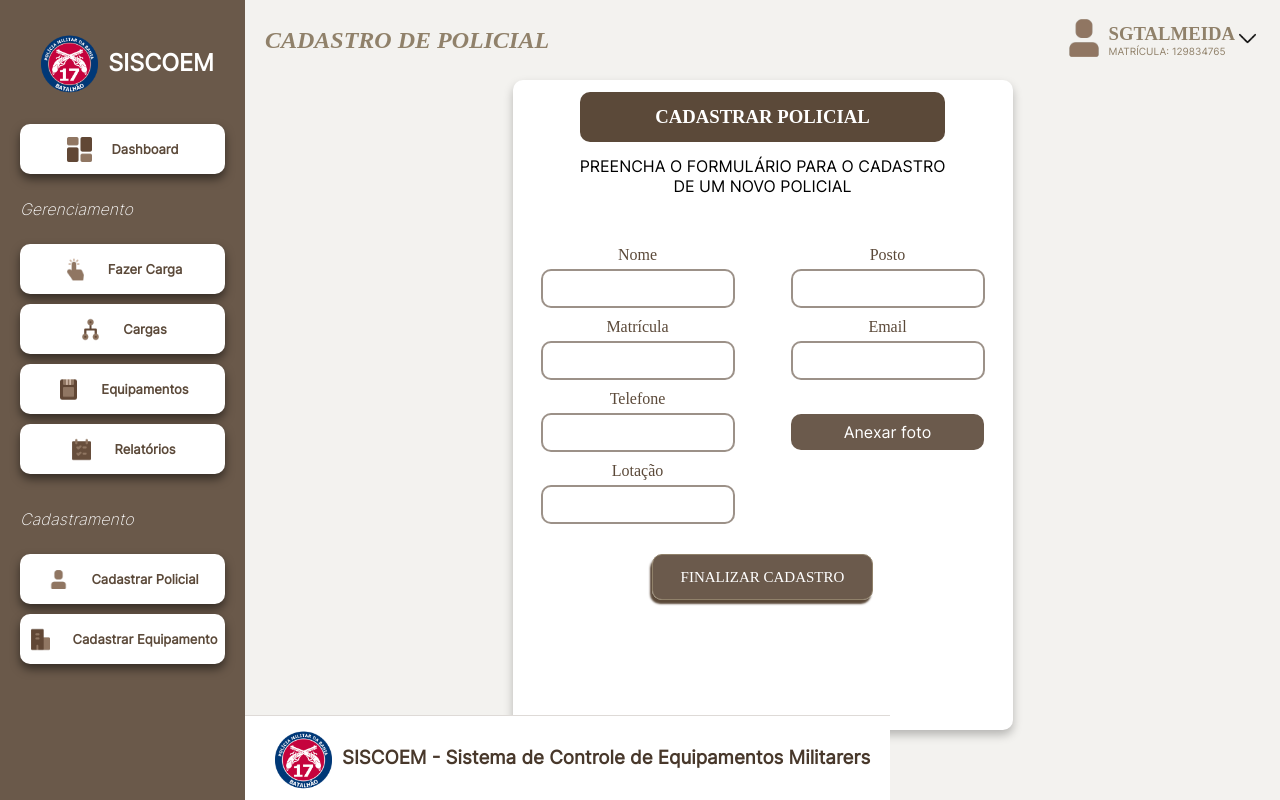
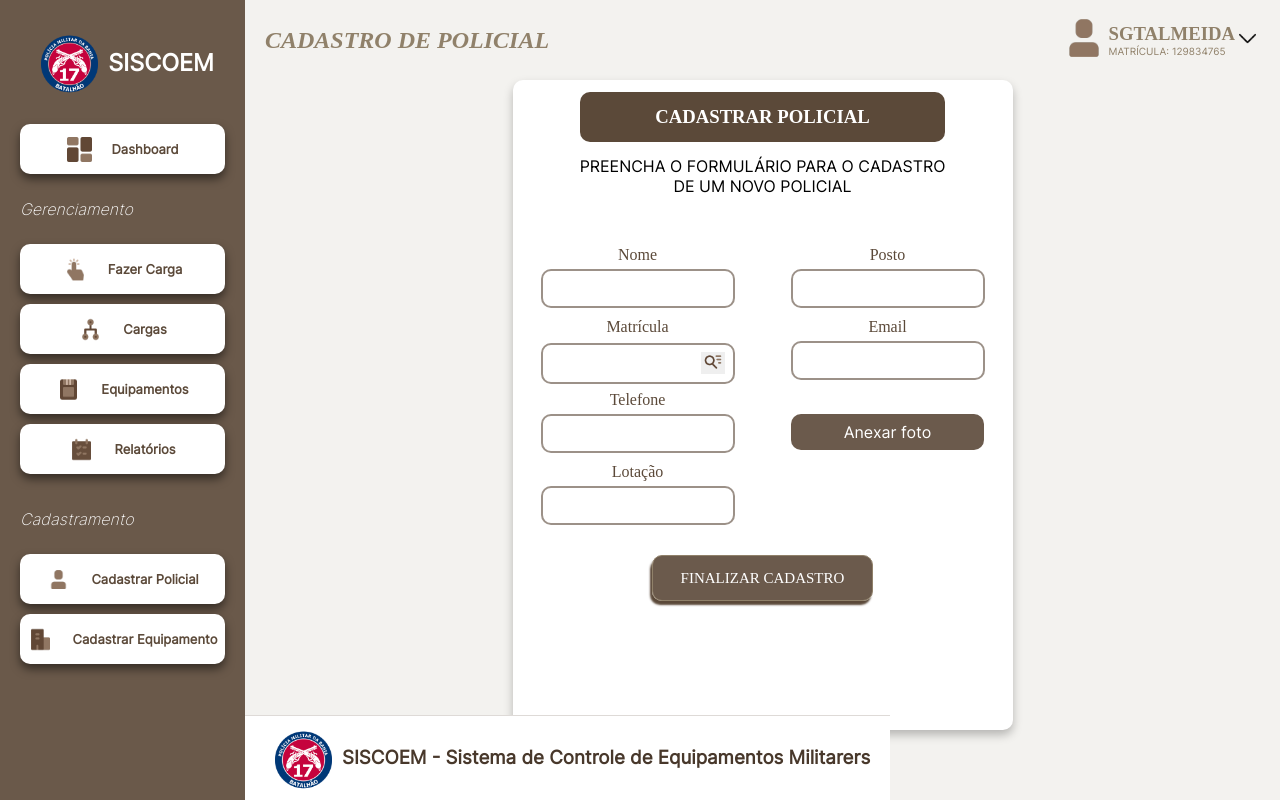
Before and after one commit to R0mi1y/SICOMB, a Django app: page /police/register/ in a window 1280 px wide. Run offline with Django 4.2, Linux system fonts and the light colour scheme; the visitor is signed in with stand-in values (Sample User, id 1); some web fonts are replaced.

Commit message:
att-14-06-2023/add função de edição

```diff
--- a/SICOMB/police/forms.py
+++ b/SICOMB/police/forms.py
@@ -22,7 +22,7 @@ class PoliceForm(forms.ModelForm):
         fields = '__all__'
         widgets = {
             'nome': forms.TextInput(attrs={'class':'input-data'}),
-            'matricula': forms.TextInput(attrs={'class':'input-data'}),
+            'matricula': forms.TextInput(attrs={'id':'matricula-input'}),
             'posto': forms.TextInput(attrs={'class':'input-data'}),
             'email': forms.EmailInput(attrs={'class':'input-data'}),
             'telefone': forms.TextInput(attrs={'class':'input-data'}),
--- a/SICOMB/police/urls.py
+++ b/SICOMB/police/urls.py
@@ -4,5 +4,6 @@ from . import views
 urlpatterns = [
     path('', views.index, name="login"),
     path("register/", views.register_police, name="cadastro"),
+    path("search/<str:matricula>/", views.search_police, name="procurar-policial"),
     path("police-page/", views.finalize_cargo, name="finalizar-carga")
 ]
--- a/SICOMB/police/views.py
+++ b/SICOMB/police/views.py
@@ -5,7 +5,7 @@ from django.http import HttpResponseRedirect
 from django.shortcuts import render
 from police.forms import PoliceForm
 from django.contrib.auth.decorators import login_required
-
+from .models import RegisterPolice
 
 # Create your views here.
 
@@ -29,6 +29,33 @@ def register_police(request):
         'form': form,
     })
 
+
+def search_police(request, matricula):
+
+    try:
+        policial = RegisterPolice.objects.only('matricula').get(matricula=matricula)
+    except RegisterPolice.DoesNotExist:
+        policial = None
+        messages.success(request, 'Policial não encontrado!')
+        return HttpResponseRedirect('/police/register/')
+
+    if policial:
+        policial.foto = None
+
+    if request.method == "POST":
+        form = PoliceForm(request.POST, request.FILES, instance=policial)
+        if form.is_valid():
+            form.save()
+            messages.success(request, 'Atulização realizada com sucesso!')
+            return HttpResponseRedirect('/police/register/')
+    else:
+        form = PoliceForm(instance=policial)
+
+    return render(request, 'police/register_police.html' , context={
+        'form': form,
+    })
+
+
 @login_required
 def register_user(request):
 
--- a/SICOMB/static/css/register_police.css
+++ b/SICOMB/static/css/register_police.css
@@ -46,15 +46,17 @@
 }
 
 .row_color span {
-    background-color: rgb(91,73,57, 0.6);
+    background-color: rgb(91, 73, 57, 0.6);
 }
 
 .input-div {
     display: flex;
 }
-.input-box{
+
+.input-box {
     width: 50%;
 }
+
 .custom-label {
     font-family: interBold;
     color: #5B4939;
@@ -66,11 +68,34 @@
     width: 70%;
     padding: 0 3%;
     border-radius: 10px;
-    border: 2px solid rgb(91,73,57, 0.6);
+    border: 2px solid rgb(91, 73, 57, 0.6);
     color: #5B4939;
     line-height: 35px;
     margin: 5px 0 10px 0;
+}
 
+.input-search{
+    display: flex;
+    width: 70%;
+    padding: 3% 3%;
+    border-radius: 10px;
+    border: 2px solid rgb(91, 73, 57, 0.6);
+
+    line-height: 35px;
+    margin: 7px auto;
+}
+
+.input-search input{
+    width: 86%;
+    color: #5B4939;
+}
+.input-search button {
+    width: 14%;
+    height: 22px;
+    cursor: pointer;
+}
+.input-search img {
+    width: 20px;
 }
 
 .file-div {
@@ -83,13 +108,13 @@
 }
 
 .file-label {
-    background-color: rgb(91,73,57, 0.6);
+    background-color: rgb(91, 73, 57, 0.6);
     color: #004593;
     font-family: interBold;
     font-size: 14px;
     padding: 8% 5%;
     border-radius: 10px;
-    border: 1px solid rgb(91,73,57, 0.6);
+    border: 1px solid rgb(91, 73, 57, 0.6);
     width: 100%;
     cursor: pointer;
     transition: .5s;
@@ -97,8 +122,8 @@
 
 .file-label:hover {
     color: #fff;
-    background-color: rgb(91,73,57, 0.8);
-    border: 1px solid rgb(91,73,57, 0.6);
+    background-color: rgb(91, 73, 57, 0.8);
+    border: 1px solid rgb(91, 73, 57, 0.6);
 }
 
 .finalize-registration {
@@ -110,7 +135,7 @@
     font-family: interBold;
     font-size: 15px;
     color: #fff;
-    background-color: rgb(91,73,57, 0.9);
+    background-color: rgb(91, 73, 57, 0.9);
     border-radius: 10px;
     border: 1px solid #90816A;
     padding: 3% 6%;
@@ -121,7 +146,7 @@
     font-family: interBold;
     font-size: 15px;
     color: #fff;
-    background-color: rgb(91,73,57, 0.8);
+    background-color: rgb(91, 73, 57, 0.8);
     border-radius: 10px;
     border: 1px solid #90816A;
     padding: 3% 6%;
@@ -129,11 +154,11 @@
 }
 
 .box-shadow-registration {
-    box-shadow: -2px 4px 2px rgb(91,73,57);
+    box-shadow: -2px 4px 2px rgb(91, 73, 57);
 }
 
-.shadow{
-    box-shadow: -0px 5px 10px rgb(0,0,0,0.25);
+.shadow {
+    box-shadow: -0px 5px 10px rgb(0, 0, 0, 0.25);
 }
 
 
@@ -168,13 +193,13 @@
     width: 100%;
 }
 
-#fileSelectedMessage{
+#fileSelectedMessage {
     font-size: 11px;
     font-family: interBold;
     color: #5B4939;
 }
 
-footer{
+footer {
     width: auto !important;
 }
 
--- a/SICOMB/templates/police/register_police.html
+++ b/SICOMB/templates/police/register_police.html
@@ -34,7 +34,11 @@
                <label for="{{ form.nome.id_for_label }}" class="custom-label">Nome</label>
                {{form.nome}}
                <label for="{{ form.matricula.id_for_label }}" class="custom-label">Matrícula</label>
+               <div class="input-search">
                   {{form.matricula}}
+                  <button type="button" id="buscar-button"><img src="{% static 'img/search.png'%}"
+                        alt="Procurar"></button>
+               </div>
                <label for="{{ form.telefone.id_for_label }}" class="custom-label">Telefone</label>
                {{form.telefone}}
                <label for="{{ form.lotacao.id_for_label }}" class="custom-label">Lotação</label>
@@ -62,6 +66,7 @@
 
 {% if messages %}
 <script>
+
    // Função para fechar o alerta
    function closeAlert(alert) {
       alert.remove();
@@ -79,14 +84,14 @@
       var closeButton = document.createElement('span');
       closeButton.className = 'alert-close';
       closeButton.textContent = 'X';
-        closeButton.onclick = function() {
+      closeButton.onclick = function () {
          closeAlert(alert);
       };
       alert.appendChild(closeButton);
       // Adicione o elemento ao corpo do documento
       document.body.appendChild(alert);
       // Defina um tempo limite para remover o elemento após 5 segundos
-        setTimeout(function() {
+      setTimeout(function () {
          closeAlert(alert);
       }, 5000); // 5000 milissegundos = 5 segundos
       {% endfor %}
@@ -98,6 +103,16 @@
 {% endif %}
 
 <script>
+
+   document.addEventListener('DOMContentLoaded', function () {
+      var buscarButton = document.querySelector('#buscar-button');
+      buscarButton.addEventListener('click', function () {
+         var matriculaInput = document.querySelector('#matricula-input');
+         var matricula = matriculaInput.value;
+         window.location.href = '/police/search/' + matricula + '/';
+      });
+   });
+
    function handleFileSelection(event) {
       const fileInput = event.target;
       const fileSelectedMessage = document.querySelector('#fileSelectedMessage');
```
Lines whose indentation alone changed are shown as unchanged.
